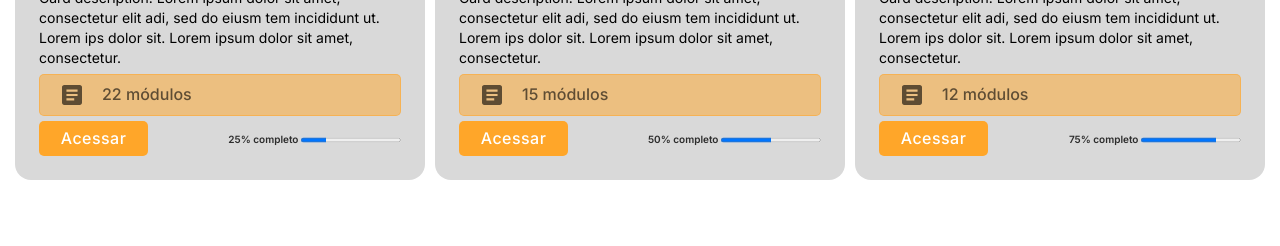
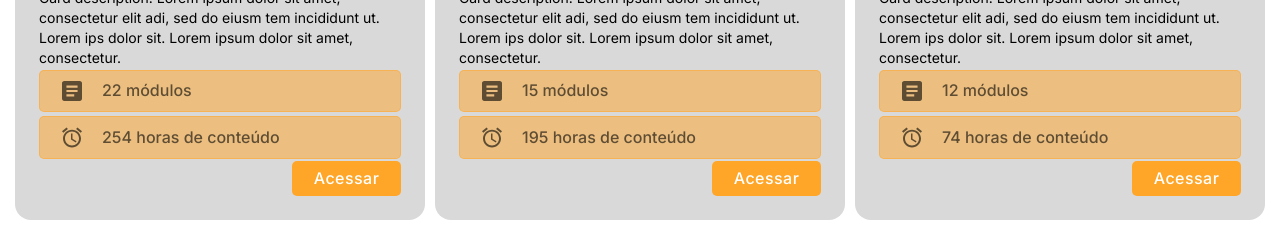
Before and after one commit to squad9-S4-2022/s9-orange-evolution-frontend, a Next.js app: page / in a window 1280 px wide. Shown: the part 255-501 px from the top of the page. Built offline with nearby package versions, Linux system fonts and the light colour scheme.

Commit message:
feat(HomeCard): add time course time to HomeCard

```diff
--- a/components/HomeCard/HomeCard.js
+++ b/components/HomeCard/HomeCard.js
@@ -2,7 +2,7 @@
 import styles from './HomeCard.module.scss';
 import { Button } from '../Basics/Button';
 
-const HomeCard = ({ url, title, description, quantity, percentage }) => {
+const HomeCard = ({ url, title, description, quantity, hours }) => {
   return (
     <div className={styles.container}>
       <figure>
@@ -14,16 +14,19 @@ const HomeCard = ({ url, title, description, quantity, percentage }) => {
         <div className={styles.description}>
           <p>{description}</p>
         </div>
-        <div className={styles.moduleButton}>
-          <img src='/img/modules.svg' alt='' />
-          <p className={styles.moduleLabel}>{quantity} módulos</p>
+
+        <div className={styles.informationWrapper}>
+          <div className={styles.informationShield}>
+            <img src='/img/modules.svg' alt='' />
+            <p className={styles.informationLabel}>{quantity} módulos</p>
+          </div>
+          <div className={styles.informationShield}>
+            <img src='/img/timer.svg' alt='' />
+            <p className={styles.informationLabel}>{hours} horas de conteúdo</p>
+          </div>
         </div>
         <div className={styles.buttonProgress}>
           <Button label='Acessar' />
-          <label className={styles.percentageLabel}>
-            {percentage}% completo{' '}
-            <progress value={percentage} max='100'></progress>
-          </label>
         </div>
       </div>
     </div>
--- a/components/HomeCard/HomeCard.module.scss
+++ b/components/HomeCard/HomeCard.module.scss
@@ -2,7 +2,7 @@
 
 .container {
   width: calculateRem(448px);
-  height: calculateRem(420px);
+  height: calculateRem(460px);
   background-color: $gray-200;
   border-radius: 1rem;
   display: grid;
@@ -36,7 +36,13 @@
   line-height: calculateRem(20px);
 }
 
-.moduleButton {
+.informationWrapper {
+  display: flex;
+  flex-direction: column;
+  gap: calculateRem(4px);
+}
+
+.informationShield {
   display: flex;
   gap: calculateRem(20px);
   align-items: center;
@@ -47,19 +53,13 @@
   color: $black-60;
 }
 
-.moduleLabel {
+.informationLabel {
   font-weight: 500;
   line-height: calculateRem(19.36px);
 }
 
 .buttonProgress {
   display: flex;
-  justify-content: space-between;
+  justify-content: flex-end;
   align-items: center;
 }
-
-.percentageLabel {
-  font-weight: 600;
-  font-size: calculateRem(10px);
-  color: $black-80;
-}
--- a/pages/index.js
+++ b/pages/index.js
@@ -14,7 +14,7 @@ export default function Home() {
           description='Card description. Lorem ipsum dolor sit amet, consectetur elit adi, sed do eiusm tem incididunt ut. Lorem ips dolor sit.
         Lorem ipsum dolor sit amet, consectetur.'
           quantity='22'
-          percentage='25'
+          hours='254'
         />
 
         <HomeCard
@@ -23,7 +23,7 @@ export default function Home() {
           description='Card description. Lorem ipsum dolor sit amet, consectetur elit adi, sed do eiusm tem incididunt ut. Lorem ips dolor sit.
               Lorem ipsum dolor sit amet, consectetur.'
           quantity='15'
-          percentage='50'
+          hours='195'
         />
         <HomeCard
           url='https://source.unsplash.com/random/'
@@ -31,7 +31,7 @@ export default function Home() {
           description='Card description. Lorem ipsum dolor sit amet, consectetur elit adi, sed do eiusm tem incididunt ut. Lorem ips dolor sit.
               Lorem ipsum dolor sit amet, consectetur.'
           quantity='12'
-          percentage='75'
+          hours='74'
         />
       </div>
     </>
```
Also changed, not shown: public/img/timer.svg (added).
